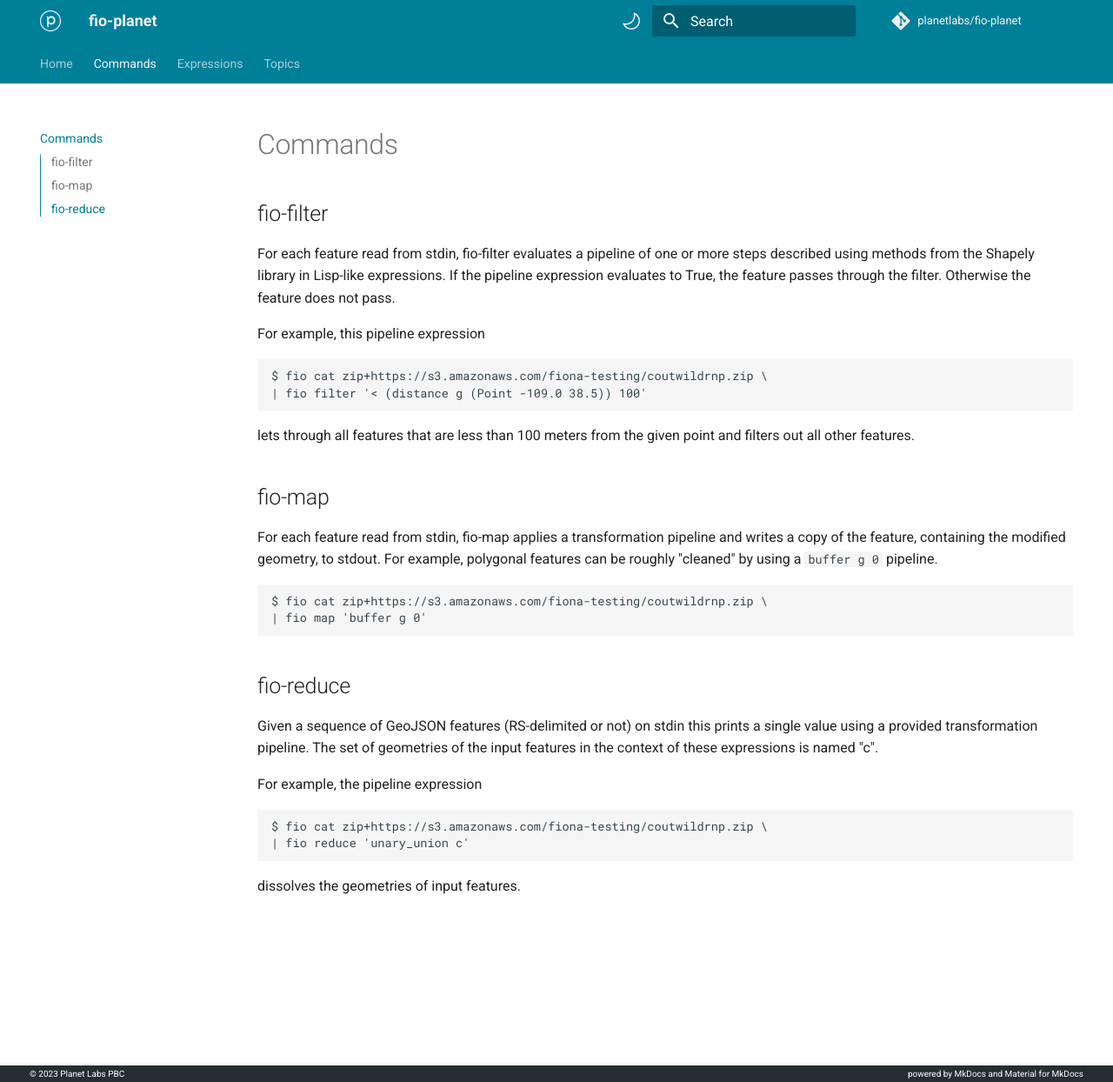
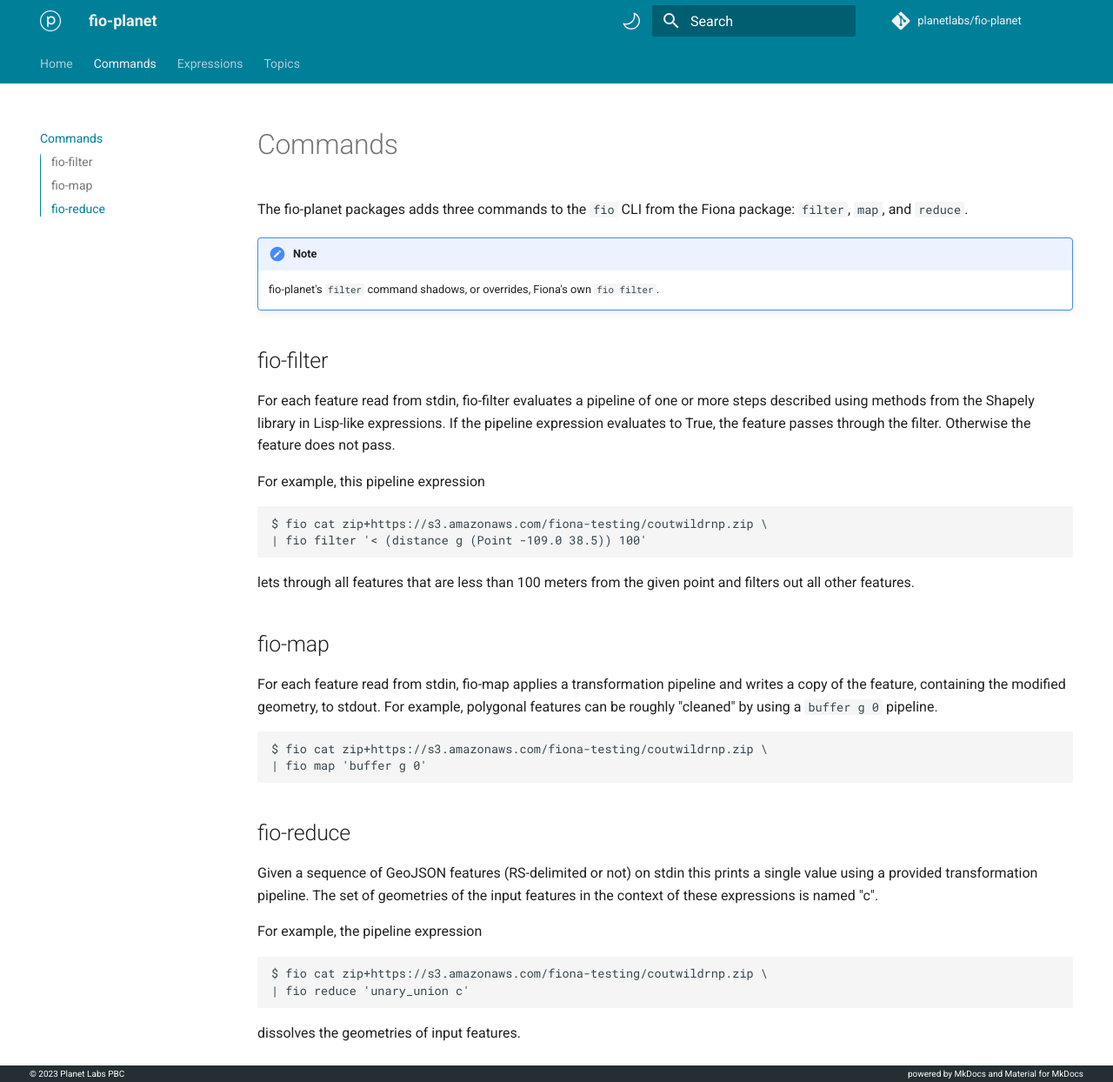
Before and after one commit to planetlabs/fio-planet, an MkDocs documentation site: the page built from docs/commands.md, in a window 1280 px wide and 1244 px high. Shown: the whole window at 87% size. Built offline with MkDocs 1.6.1 and Material for MkDocs 9.7.7, drawn with Linux system fonts in a browser that asks for light colours; comment, search, counter and statistics services are not loaded.

Commit message:
Update install instructions and add an admonition about filter

```diff
--- a/docs/commands.md
+++ b/docs/commands.md
@@ -1,5 +1,13 @@
 Commands
 ========
+
+The fio-planet packages adds three commands to the `fio` CLI from the Fiona
+package: `filter`, `map`, and `reduce`.
+
+!!! note
+
+    fio-planet's `filter` command shadows, or overrides, Fiona's own `fio
+    filter`.
 
 fio-filter
 ----------
```
Also changed, not shown: README.md (+2 -2 lines), docs/index.md (+2 -1 lines).
